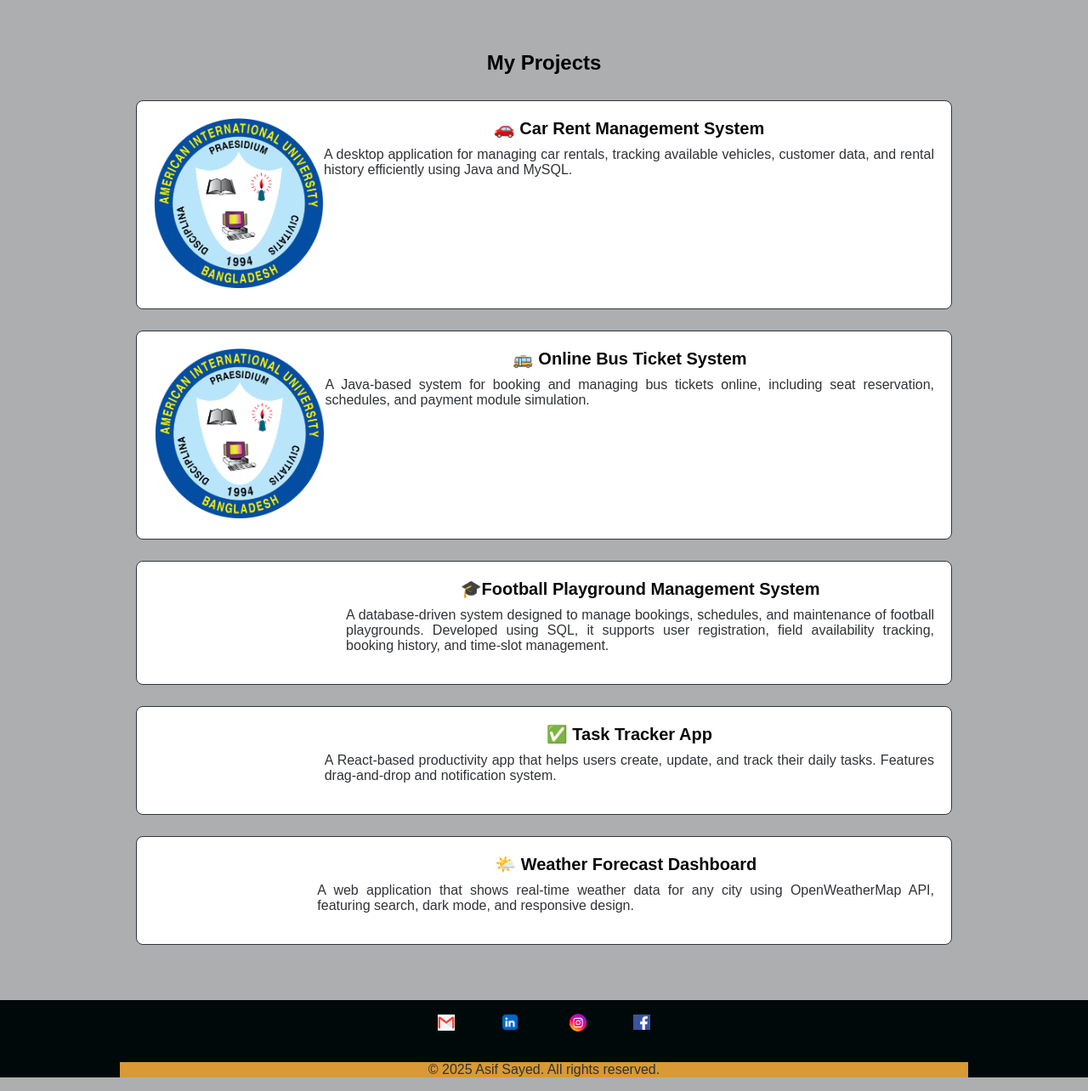
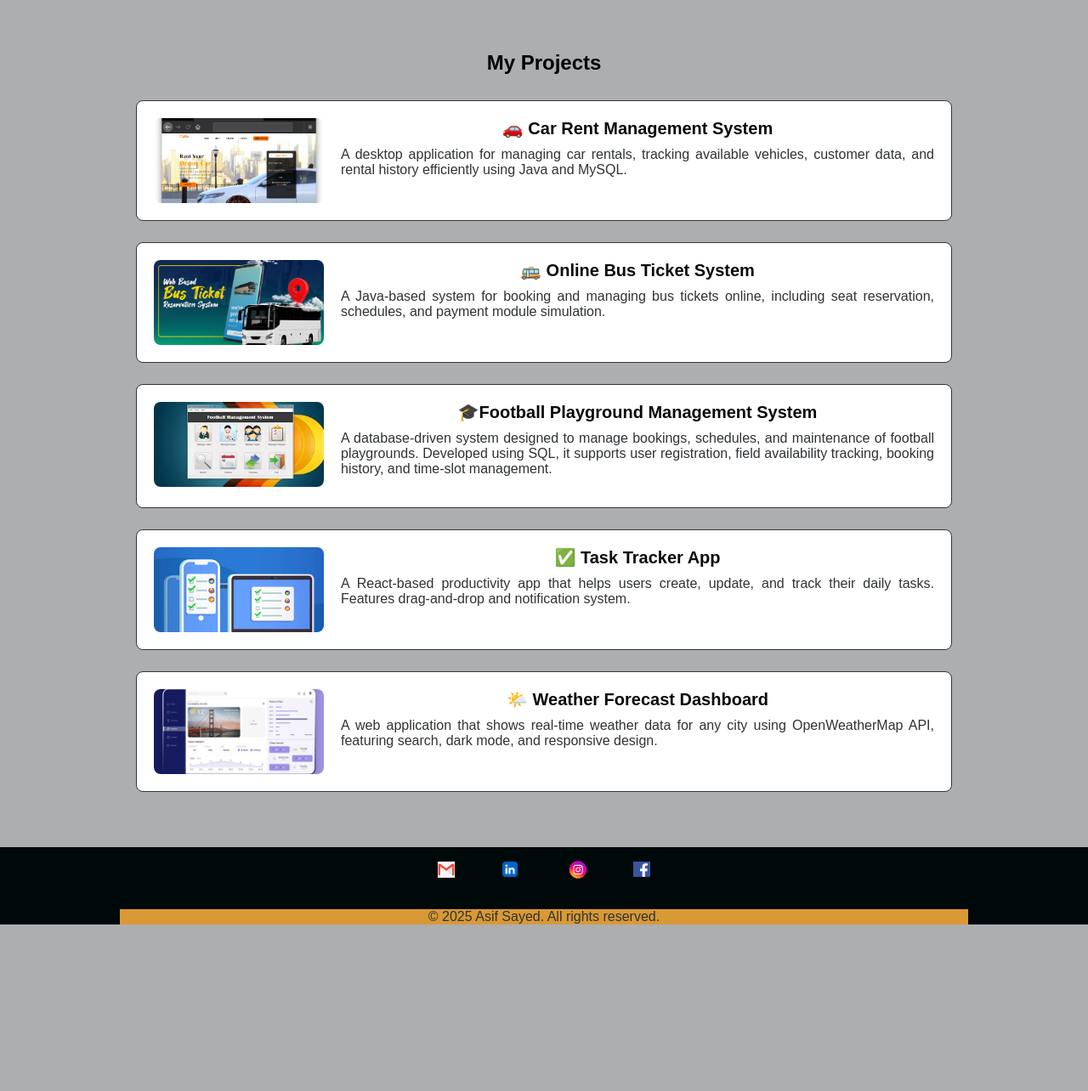
Before and after one commit to Asif-Sayed/summer-wbt-2025, a PHP site: page /html/project.html in a window 1280 px wide. Shown: the part 128-1412 px from the top of the page at 85% size. After the commit the page ends 1216 px from the top, so only its background shows below. Run offline with PHP 8.4, Linux system fonts and the light colour scheme.

Commit message:
images size was chnaged

```diff
--- a/e-portfolio/css/project.css
+++ b/e-portfolio/css/project.css
@@ -71,12 +71,20 @@ body {
     text-align: justify;
 }
 
-.project-card .image-section{
-    width: 30%;
+.project-card .image-section {
+    width: 200px; /* Fixed width */
+    height: 100px; /* Fixed height */
+    overflow: hidden; /* Prevents overflow */
+    flex-shrink: 0; /* Prevents it from shrinking */
+    border-radius: 8px; /* Optional: for a clean rounded look */
+    margin-right: 20px;
 }
-.project-card .image-section img{
-    height: 200px;
-    width: 200px;
+
+.project-card .image-section img {
+    width: 100%;
+    height: 100%;
+    object-fit: cover; /* Ensures image fills the area without distortion */
+    transition: all 0.3s ease;
 }
 .project3-text{
     padding-left: 110px;
--- a/e-portfolio/html/project.html
+++ b/e-portfolio/html/project.html
@@ -31,7 +31,7 @@
             <!-- Project 1 -->
             <div class="project-card">
                 <div class="image-section">
-                    <img src="..\image/aiub-logo.png" alt="">
+                    <img src="../image/Car rent management system.png" alt="Car-Rent-Management-System">
                 </div>
                 <div class="text-section">
                     <a href="https://github.com/Asif-Sayed/Car-Rent-Management-System">🚗 Car Rent Management System</a>
@@ -42,7 +42,7 @@
             <!-- Project 2 -->
             <div class="project-card">
                 <div class="image-section">
-                    <img src="..\image/aiub-logo.png" alt="">
+                    <img src="../image/Online Bus Ticket.png" alt="online bus ticket">
                 </div>
                 <div class="text-section">
                     <a href="https://github.com/Asif-Sayed/Java-Project(online bus ticket system)">🚌 Online Bus Ticket
@@ -55,9 +55,9 @@
             <!-- Project 3 -->
             <div class="project-card">
                 <div class="image-section">
-
+                    <img src="../image/Football Playground Management system.png" alt="football playground management system">
                 </div>
-                <div class="text-section project3-text">
+                <div class="text-section">
                     <a href="https://github.com/Asif-Sayed/Student-Portal-System">🎓Football Playground Management
                         System</a>
                     <p>A database-driven system designed to manage bookings, schedules, and maintenance of football
@@ -69,7 +69,7 @@
             <!-- Project 4 -->
             <div class="project-card">
                 <div class="image-section">
-
+                    <img src="../image/Task Tracker App.png" alt="task Tracker app">
                 </div>
                 <div class="text-section">
                     <a href="https://github.com/Asif-Sayed/Task-Tracker-App">✅ Task Tracker App</a>
@@ -82,7 +82,7 @@
             <!-- Project 5 -->
             <div class="project-card">
                 <div class="image-section">
-
+                 <img src="../image/Weather Forecast dashboard.png" alt="Weather Forecast">
                 </div>
                 <div class="text-section">
                     <a href="https://github.com/Asif-Sayed/Weather-Forecast-Dashboard">🌤️ Weather Forecast
```
Also changed, not shown: e-portfolio/css/experience.css (+17 -4 lines), e-portfolio/html/experience.html (+5 -4 lines), e-portfolio/image/Car rent management system.png (added), e-portfolio/image/Football Playground Management system.png (added), e-portfolio/image/Online Bus Ticket.png (added), e-portfolio/image/Task Tracker App.png (added), e-portfolio/image/Weather Forecast dashboard.png (added), e-portfolio/image/project1-images.png (deleted), e-portfolio/image/🏕️ Bangladesh Scouts.png (added), e-portfolio/image/💻 Software Development.png (added), e-portfolio/image/🤖 Robotics (RC RoboRace & Soccer Cars).png (added).
